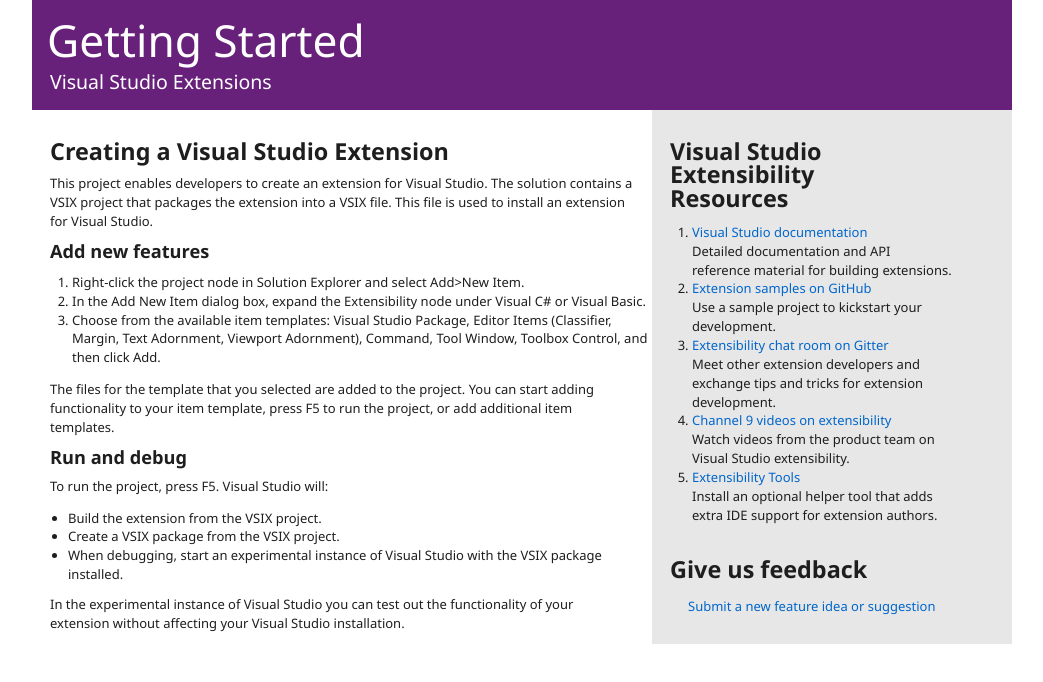
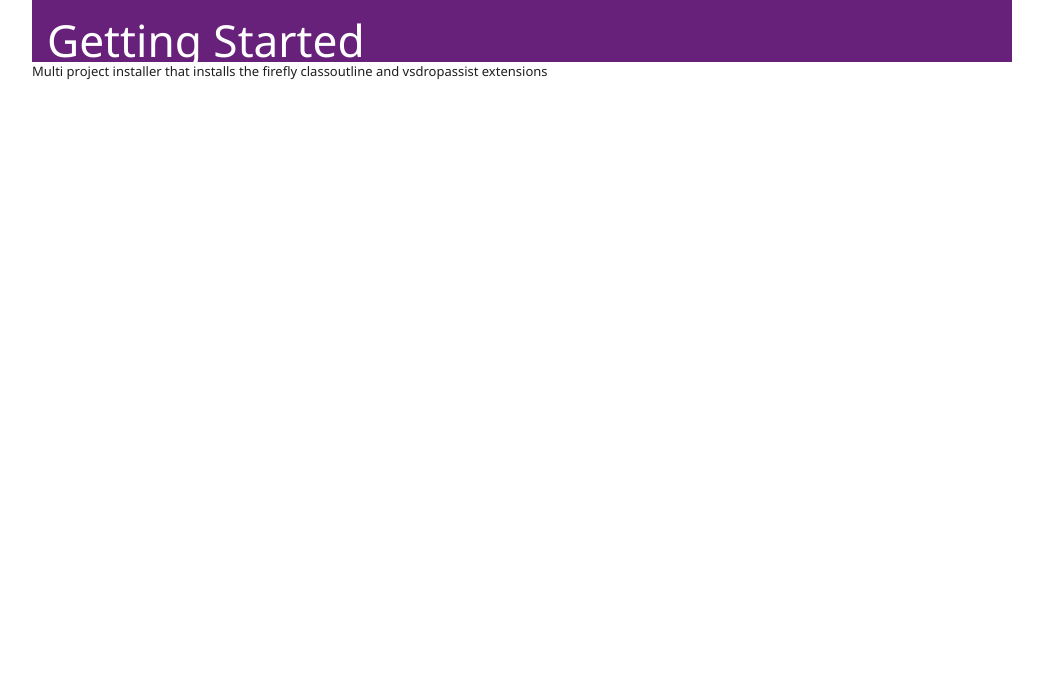
Before and after one commit to FireflyMigration/MultiProject, a plain HTML site: page VSIXBundler.Package/index.html in a window 1280 px wide. Shown: the whole page, without its empty margins (118-1161 px from the left). Drawn offline with Linux system fonts and the light colour scheme.

Commit message:
updated html and manifest to match visual studio marketplace requirements

```diff
--- a/VSIXBundler.Package/index.html
+++ b/VSIXBundler.Package/index.html
@@ -12,53 +12,10 @@
     <div class="container">
         <div id="header">
             <h1>Getting Started</h1>
-            <h2>Visual Studio Extensions</h2>
         </div>
 
         <div id="main_content">
-            <div id="lpanel">
-                <h1>Creating a Visual Studio Extension</h1>
-
-                <p>This project enables developers to create an extension for Visual Studio. The solution contains a VSIX project that packages the extension into a VSIX file. This file is used to install an extension for Visual Studio.</p>
-                <h2>Add new features</h2>
-
-                <ol>
-                    <li>Right-click the project node in Solution Explorer and select Add&gt;New Item.</li>
-                    <li>In the Add New Item dialog box, expand the Extensibility node under Visual C# or Visual Basic.</li>
-                    <li>Choose from the available item templates: Visual Studio Package, Editor Items (Classifier, Margin, Text Adornment, Viewport Adornment), Command, Tool Window, Toolbox Control, and then click Add.</li>
-                </ol>
-
-                <p>The files for the template that you selected are added to the project. You can start adding functionality to your item template, press F5 to run the project, or add additional item templates.</p>
-
-                <h2>Run and debug</h2>
-                <p>To run the project, press F5. Visual Studio will:</p>
-
-                <ul>
-                    <li>Build the extension from the VSIX project.</li>
-                    <li>Create a VSIX package from the VSIX project.</li>
-                    <li>When debugging, start an experimental instance of Visual Studio with the VSIX package installed.</li>
-                </ul>
-
-                <p>In the experimental instance of Visual Studio you can test out the functionality of your extension without affecting your Visual Studio installation.</p>
-
-            </div>
-            <div id="rpanel">
-                <div>
-                    <h1>Visual Studio Extensibility Resources</h1>
-
-                    <ol>
-                        <li><a target="_blank" href="https://aka.ms/o5gv1m">Visual Studio documentation</a><br />Detailed documentation and API reference material for building extensions.</li>
-                        <li><a target="_blank" href="https://aka.ms/pauhge">Extension samples on GitHub</a><br />Use a sample project to kickstart your development.</li>
-                        <li><a target="_blank" href="https://aka.ms/l24u91">Extensibility chat room on Gitter</a><br />Meet other extension developers and exchange tips and tricks for extension development.</li>
-                        <li><a target="_blank" href="https://aka.ms/spn6s4">Channel 9 videos on extensibility</a><br />Watch videos from the product team on Visual Studio extensibility.</li>
-                        <li><a target="_blank" href="https://aka.ms/ui0qn6">Extensibility Tools</a><br />Install an optional helper tool that adds extra IDE support for extension authors.</li>
-                    </ol>
-                    <h1>Give us feedback</h1>
-                    <ul>
-                        <li><a target="_blank" href="https://aka.ms/uonulm">Submit a new feature idea or suggestion</a></li>
-                    </ul>
-                </div>
-            </div>
+            Multi project installer that installs the firefly classoutline and vsdropassist extensions
         </div>
     </div>
 </body>
```
Also changed, not shown: 3 other files.
